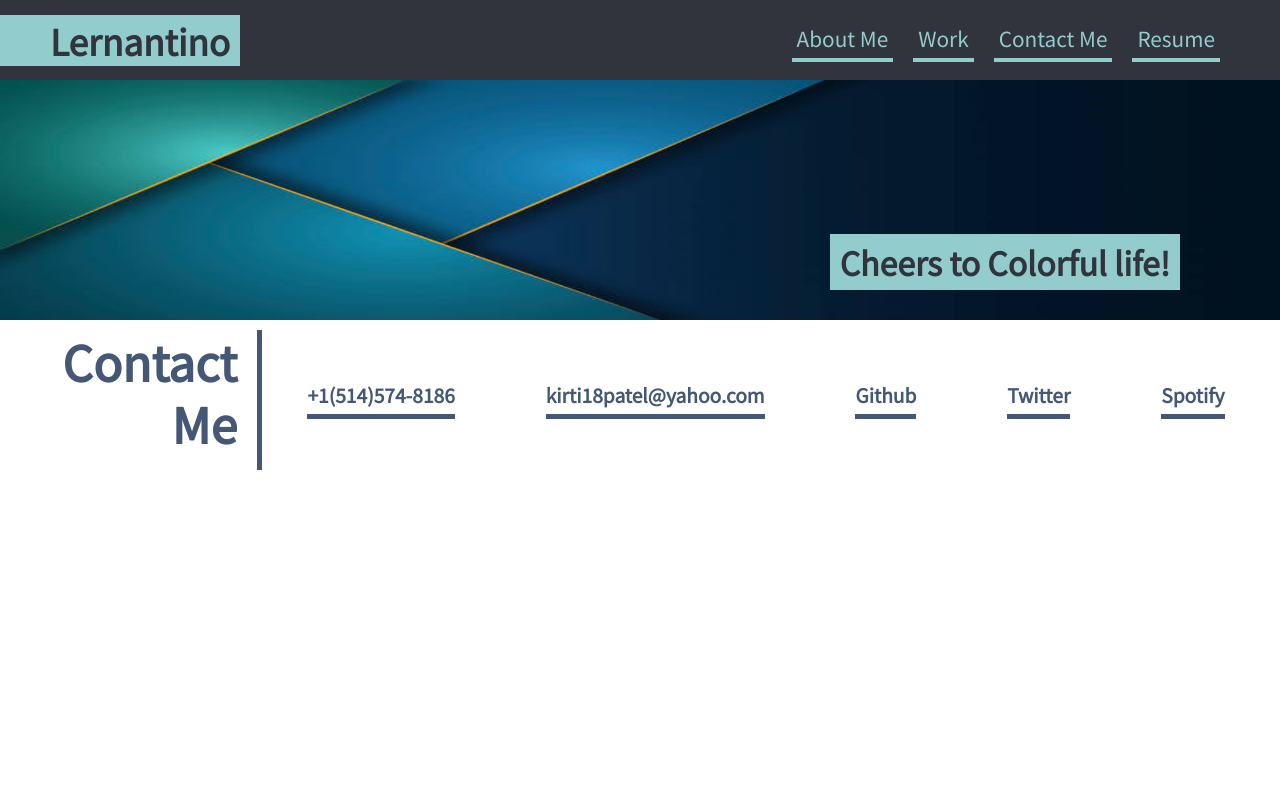
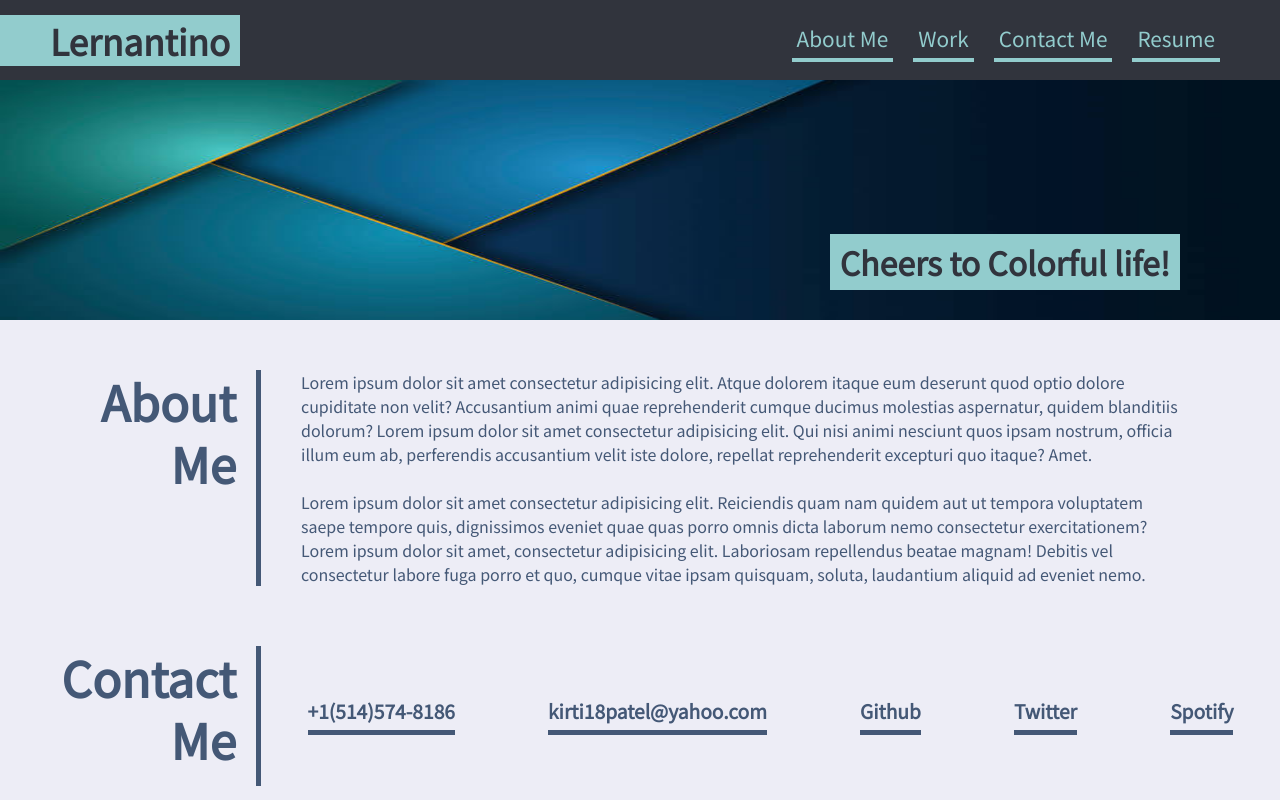
Before and after one commit to kirti18patel/portfolio, a plain HTML site: page index.html in a window 1280 px wide. Drawn offline with Linux system fonts and the light colour scheme.

Commit message:
about me section added

```diff
--- a/assets/css/style.css
+++ b/assets/css/style.css
@@ -7,9 +7,12 @@
     --green : #92cccd;
     --text-color : #445876;
     --dark-bgcolor : #31343d;
+    --bgcolor : #ededf6;
 }
+
 body{
     font-family: 'Noto Sans JP', sans-serif;
+    background: var(--bgcolor);
 }
 header{
     width: 100%;
@@ -48,27 +51,29 @@ footer{
     height: 20vh;
     display: flex;
     justify-content: space-between;
-    align-items: center;
-    font-weight: bold;
-    padding: 10px;
+    align-items: flex-start;
+    padding: 10px 0;
+    margin-top: 50px;
 }
 .section-title{
     width: 20%;
     color: var(--text-color);
     font-size: 3rem;
     height: 100%;
+    font-weight: bold;
     text-align: right;
-    border-right: 5px solid var(--text-color);
     padding-right: 20px;
     line-height: 1.3;
 }
 .contact-details{
     width: 80%;
     height: 100%;
+    font-weight: bold;
     text-align: center;
     display: flex;
     justify-content: space-around;
     align-items: center;
+    border-left: 5px solid var(--text-color);
 }
 .contact-details a{
     font-size: 1.2rem;
@@ -98,3 +103,20 @@ footer{
     padding: 5px 10px;
     z-index: 1;
 }
+
+.about-me{
+    width: 100%;
+    height: auto;
+    display: flex;
+    justify-content: space-between;
+    align-items: flex-start;
+    margin-top: 50px;
+}
+.about-me .about-me-content{
+    width: 80%;
+    height: 100%;
+    color: var(--text-color);
+    padding-right: 100px;
+    padding-left: 40px;
+    border-left: 5px solid var(--text-color);
+}
--- a/index.html
+++ b/index.html
@@ -30,8 +30,14 @@
         <h1>Cheers to Colorful life!</h1>
     </section>
 
+    <!-- about me -->
+    <section id="about-me" class="about-me">
+        <div class="section-title">About <br> Me</div>
+        <div class="about-me-content"><p>Lorem ipsum dolor sit amet consectetur adipisicing elit. Atque dolorem itaque eum deserunt quod optio dolore cupiditate non velit? Accusantium animi quae reprehenderit cumque ducimus molestias aspernatur, quidem blanditiis dolorum? Lorem ipsum dolor sit amet consectetur adipisicing elit. Qui nisi animi nesciunt quos ipsam nostrum, officia illum eum ab, perferendis accusantium velit iste dolore, repellat reprehenderit excepturi quo itaque? Amet. <br><br>Lorem ipsum dolor sit amet consectetur adipisicing elit. Reiciendis quam nam quidem aut ut tempora voluptatem saepe tempore quis, dignissimos eveniet quae quas porro omnis dicta laborum nemo consectetur exercitationem? Lorem ipsum dolor sit amet, consectetur adipisicing elit. Laboriosam repellendus beatae magnam! Debitis vel consectetur labore fuga porro et quo, cumque vitae ipsam quisquam, soluta, laudantium aliquid ad eveniet nemo.</p></div>
+    </section>
+
     <!-- footer -->
-    <footer id="contactMe">
+    <footer id="contact-me">
         <div class="section-title">Contact <br> Me</div>
         <div class="contact-details">
             <a href="#">+1(514)574-8186</a>
```
